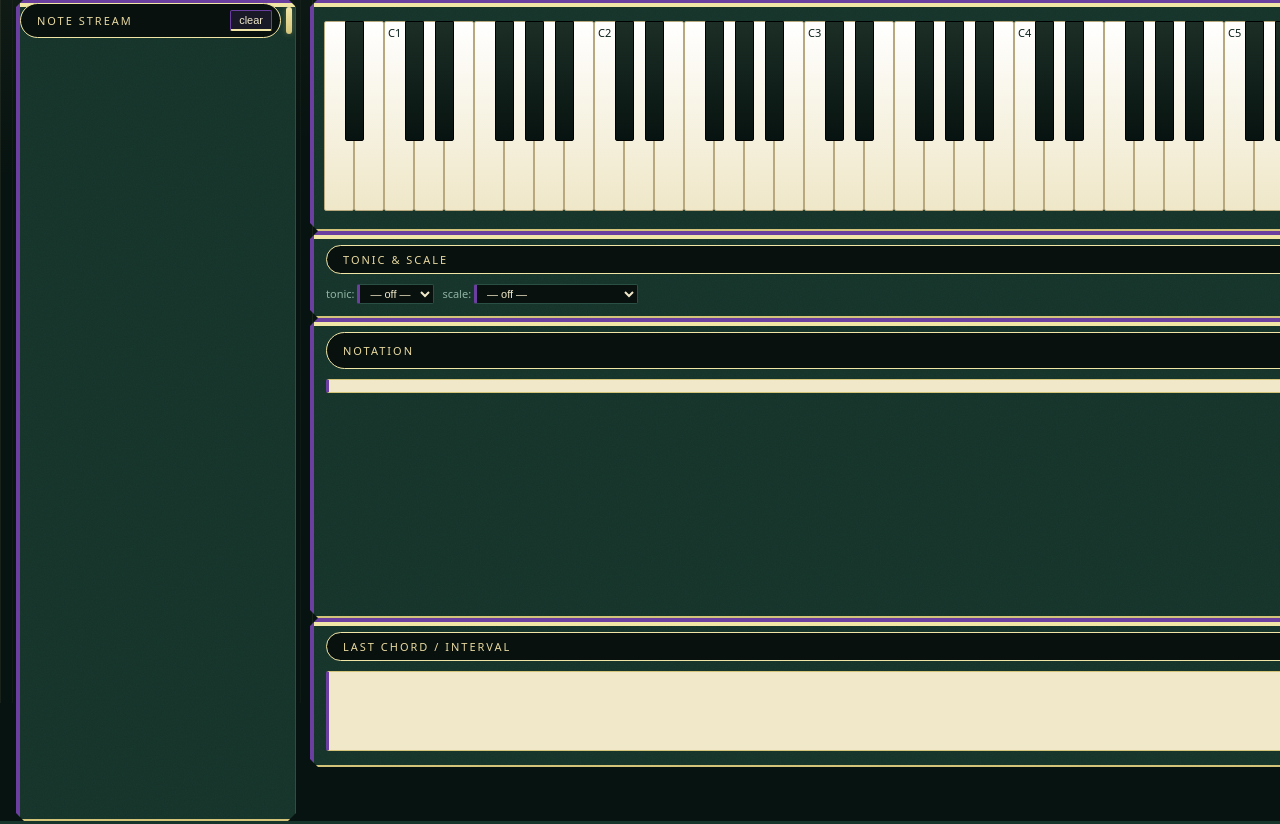
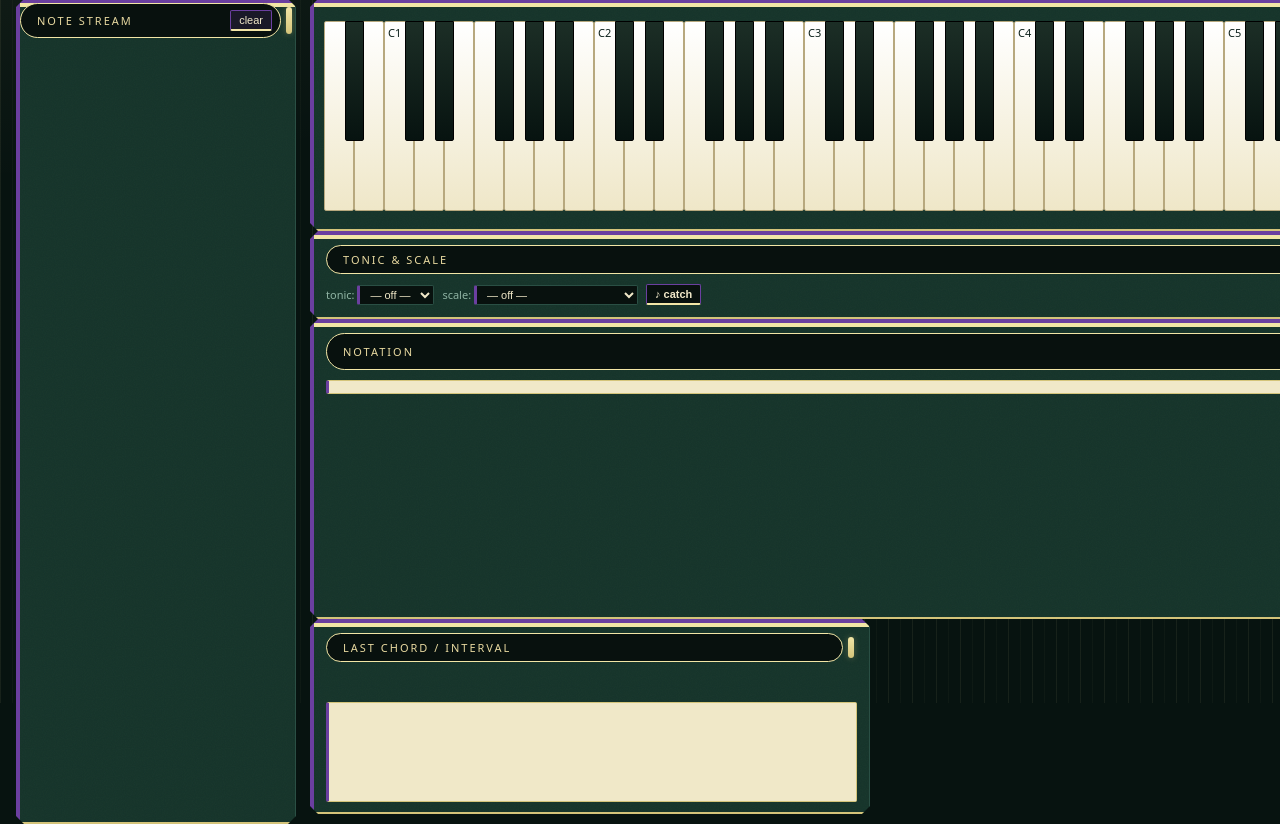
Before and after one commit to puijila-darwini/midi-monitor, a Flask app: page / in a window 1280 px wide; the page is wider, and only the part inside the window is pictured. Shown: the part 97-921 px from the top of that part. Run offline with Flask 3, Linux system fonts and the light colour scheme; data that the repository does not hold is empty; some libraries are stand-ins or nearby versions.

Commit message:
agent: Ver 39-40 colour precedence, mini-stave rework, tonic catch button, ZeroDivision bugfix, strict-mode catchLast fix

```diff
--- a/monitor/state.py
+++ b/monitor/state.py
@@ -126,6 +126,9 @@
         """A musically-plausible duration for flushing the trailing pending note:
         the median of recent quantized durations (the player's local beat), or the
         snapped held duration if nothing is known yet."""
+        if self.tempo_bpm <= 0:
+            # No grid to snap to yet (tempo not estimated / no user tempo set).
+            return None
         if self.quantized_notes:
             recent = [n["duration"] for n in self.quantized_notes[-8:]
                       if not n.get("rest")]
--- a/monitor/static/app.js
+++ b/monitor/static/app.js
@@ -35,6 +35,74 @@
   // Default True = continuous behavior (notes flow onto the stave as before);
   // the user uses STOP to end/freeze a take.
   var recording = true;
+  // Catch-tonic (the &#9834; catch button). When armed, the next note(s) from
+  // the keyboard set the tonic. If those notes form a major or minor triad, an
+  // appropriate scale (major / natural minor) is set too. Notes are buffered
+  // briefly so a blocked chord resolves as a chord, not as its first note.
+  var tonicListenActive = false;
+  var catchBuffer = [];
+  var catchLastAt = 0;
+  var catchTimer = null;
+
+  // Given the unique pitch classes heard, return {root, quality} if they form
+  // a major or minor triad (any octave/voicing), else null.
+  function triadFromPcs(pcs) {
+    var set = {};
+    pcs.forEach(function (p) { set[p] = true; });
+    var checks = [
+      { m3: 4, p5: 7, q: "major" },
+      { m3: 3, p5: 7, q: "minor" }
+    ];
+    for (var i = 0; i < pcs.length; i++) {
+      var r = pcs[i];
+      for (var j = 0; j < checks.length; j++) {
+        if (set[(r + checks[j].m3) % 12] && set[(r + checks[j].p5) % 12]) {
+          return { root: r, quality: checks[j].q };
+        }
+      }
+    }
+    return null;
+  }
+
+  function resetCatch() {
+    tonicListenActive = false;
+    catchBuffer = [];
+    if (catchTimer) { clearTimeout(catchTimer); catchTimer = null; }
+    var lst = document.getElementById("listen-tonic");
+    if (lst) { lst.classList.remove("listening"); lst.textContent = "\u266a catch"; }
+  }
+
+  // Apply an armed-catch resolution: set the tonic select (and the scale select
+  // when a scale is known), re-render the guide, announce on the feed and reset
+  // the button. Used by both the single-note fallback and the triad path.
+  function resolveCatch(rootPc, scaleId) {
+    tonicListenActive = false;
+    var tonSel = document.getElementById("key-tonic");
+    var scSel = document.getElementById("key-scale");
+    if (tonSel && scSel) {
+      tonSel.value = String(rootPc);
+      if (scaleId) scSel.value = scaleId;
+      applyScaleGuide(tonSel.value, scSel.value);
+    }
+    var lst = document.getElementById("listen-tonic");
+    if (lst) { lst.classList.remove("listening"); lst.textContent = "\u266a catch"; }
+    var nm = (PC_MAJOR[rootPc] || "?");
+    addFeed('<span class="time">' + fmtTime(catchLastAt) +
+      '</span>  TONIC set to ' + nm + (scaleId ? " &middot; " + scaleId + " scale" : ""), "tonic");
+  }
+
+  // Fallback path: no chord flash arrived, so resolve from whatever notes were
+  // buffered (last note wins if they don't form a triad).
+  function resolveCatchBuffer() {
+    if (catchTimer) { clearTimeout(catchTimer); catchTimer = null; }
+    if (!tonicListenActive) return;
+    var triad = catchBuffer.length ? triadFromPcs(catchBuffer) : null;
+    var root = triad ? triad.root : (catchBuffer.length ? catchBuffer[catchBuffer.length - 1] : null);
+    if (root === null) { resetCatch(); return; }
+    var scaleId = triad ? (triad.quality === "major" ? "major" : "aeolian") : null;
+    resolveCatch(root, scaleId);
+    catchBuffer = [];
+  }
 
   function setTimesig(numer, denom) {
     timesig.numer = numer;
@@ -237,6 +305,14 @@
         addFeed('<span class="time">' + fmtTime(ev.time) +
           '</span>  <span class="nmark">' + ev.name + "</span>  on (v" +
           ev.velocity + ")", "on");
+        if (tonicListenActive) {
+          // Buffer the pitch class heard; keep (re)starting a short window so
+          // a chord blocked over a few key-strikes collects into one buffer.
+          if (catchBuffer.indexOf(ev.note % 12) < 0) catchBuffer.push(ev.note % 12);
+          catchLastAt = ev.time;
+          if (catchTimer) clearTimeout(catchTimer);
+          catchTimer = setTimeout(resolveCatchBuffer, 900);
+        }
         // NOTE: do NOT push to stave here. The quantized_note event for the
         // same note adds it to the stave (with its proper duration). Pushing
         // here too renders each note twice (duplicate notes on the stave).
@@ -261,8 +337,32 @@
           addFeed('<span class="time">' + fmtTime(ev.time) +
             '</span>  INTERVAL  ' + ev.label, "interval");
         }
-        if (recording && window.StavePanel && ev.notes) {
-          StavePanel.push(ev.kind, ev.notes, ev.time, ev.label);
+        // If the catch button is armed and the analyser names a chord or
+        // arpeggio, use it right away: a major/minor triad sets the tonic AND
+        // an appropriate scale (major / natural minor). Solving here beats the
+        // buffer fallback and gives a correct root for chords/inversions.
+        if (tonicListenActive && (ev.kind === "chord" || ev.kind === "arpeggio") &&
+            ev.notes && ev.notes.length >= 3) {
+          var pcsArr = [];
+          ev.notes.forEach(function (n) {
+            var p = n % 12;
+            if (pcsArr.indexOf(p) < 0) pcsArr.push(p);
+          });
+          var tri = triadFromPcs(pcsArr);
+          if (tri) {
+            if (catchTimer) { clearTimeout(catchTimer); catchTimer = null; }
+            catchBuffer = [];
+            catchLastAt = ev.time;
+            var scId = tri.quality === "major" ? "major" : "aeolian";
+            resolveCatch(tri.root, scId);
+          }
+        }
+        // Decoupled from record/stop: the mini "last chord / interval" stave
+        // always shows the latest flash, mid-take or not. The main stave push
+        // stays recording-gated.
+        if (window.StavePanel && ev.notes && ev.notes.length) {
+          StavePanel.pushMini(ev.kind, ev.notes, ev.time, ev.label);
+          if (recording) StavePanel.push(ev.kind, ev.notes, ev.time, ev.label);
         }
         break;
       case "program_change":
@@ -427,17 +527,38 @@
   })();
 
   // Tonic + scale selector: shade in-scale keys + interval labels on the piano,
-  // and drive the stave key signature when the scale maps to one.
+  // and drive the stave key signature when the scale maps to one. The "catch"
+  // button arms a one-shot listener: the next note (or chord) heard from the
+  // keyboard becomes the tonic — a major/minor triad also sets a fitting scale.
   (function () {
     var tonicSel = document.getElementById("key-tonic");
     var scaleSel = document.getElementById("key-scale");
-    if (!tonicSel || !scaleSel) return;
-    // selectors always hold a valid value (-1 initially = guide off)
-    function current() {
-      applyScaleGuide(tonicSel.value, scaleSel.value);
+    if (tonicSel && scaleSel) {
+      // selectors always hold a valid value (-1 initially = guide off)
+      function current() {
+        applyScaleGuide(tonicSel.value, scaleSel.value);
+      }
+      tonicSel.addEventListener("change", current);
+      scaleSel.addEventListener("change", current);
+
+      var lst = document.getElementById("listen-tonic");
+      var armTimer = null;
+      function unarm() {
+        tonicListenActive = false;
+        lst.classList.remove("listening");
+        lst.textContent = "\u266a catch";
+        clearTimeout(armTimer);
+        armTimer = null;
+      }
+      lst.addEventListener("click", function () {
+        if (tonicListenActive) { unarm(); return; }
+        tonicListenActive = true;
+        catchBuffer = [];
+        lst.classList.add("listening");
+        lst.textContent = "\u266a listen\u2026";
+        armTimer = setTimeout(unarm, 15000);
+      });
     }
-    tonicSel.addEventListener("change", current);
-    scaleSel.addEventListener("change", current);
   })();
 
   // Intervals toggle
--- a/monitor/static/style.css
+++ b/monitor/static/style.css
@@ -449,6 +468,40 @@
   color: var(--text);
   padding: 2px 6px;
   font-size: 11px;
+}
+.listen-btn {
+  display: inline-flex;
+  align-items: center;
+  gap: 4px;
+  font-size: 11px;
+  font-weight: 600;
+  padding: 3px 8px;
+  background: #08110E;
+  border: 1px solid var(--royal);
+  border-bottom: 2px solid var(--straw);
+  border-radius: 2px;
+  color: var(--text);
+  cursor: pointer;
+  user-select: none;
+}
+.listen-btn:hover {
+  background: var(--royal);
+  color: #fff;
+}
+.listen-btn:active { transform: translateY(1px); }
+.listen-btn.listening {
+  border-color: var(--straw);
+  border-left: 3px solid var(--straw-gold);
+  color: var(--straw);
+  animation: pulse-listen 1s ease-in-out infinite;
+}
+@keyframes pulse-listen {
+  0%, 100% { box-shadow: 0 0 0 rgba(212, 196, 122, 0); }
+  50% { box-shadow: 0 0 8px rgba(212, 196, 122, 0.6); }
+}
+li.tonic {
+  color: var(--straw);
+  font-weight: 600;
 }
 
 /* ---- notation stave (the sheet in the garden) ---- */
@@ -529,21 +582,31 @@
 }
 
 /* ---- mini stave ---- */
+/* Small identification box(es) in a flex row, so more boxes can be added to
+   the right alongside the "last chord / interval" one. */
+.mini-row {
+  display: flex;
+  align-items: flex-start;
+  gap: 10px;
+  margin-bottom: 10px;
+  flex-wrap: wrap;
+}
 .mini-stave-wrap {
+  flex: 0 0 auto;
+  width: 560px;
   padding: 10px 12px;
-  margin-bottom: 10px;
 }
-.mini-stave-label {
-  font-size: 12px;
-  font-weight: 600;
-  color: var(--straw-soft);
-  margin-top: 4px;
+.mini-stave-wrap #flash {
+  min-height: 30px;
+  font-size: 16px;
+  padding: 2px 0;
 }
 #mini-stave {
-  min-height: 80px;
+  min-height: 100px;
   background: var(--paper);
   border: 1px solid var(--straw-gold);
   border-left: 3px solid var(--royal);
   border-radius: 2px;
   padding: 4px;
+  overflow: hidden;
 }
--- a/monitor/templates/index.html
+++ b/monitor/templates/index.html
@@ -123,6 +123,8 @@
               </optgroup>
             </select>
           </label>
+          <button id="listen-tonic" class="listen-btn" type="button"
+                  title="Wait for the next note you play and set the tonic to it">&#9834; catch</button>
         </div>
       </section>
 
@@ -148,15 +150,15 @@
         <div id="stave" class="stave"></div>
       </section>
 
+      <div class="mini-row">
         <section id="mini-stave-wrap" class="mini-stave-wrap card">
           <div class="mini-stave-head">
             <span class="mini-stave-title">last chord / interval</span>
           </div>
+          <div id="flash" class="flash"></div>
           <div id="mini-stave" class="mini-stave"></div>
-        <div id="mini-stave-label" class="mini-stave-label"></div>
         </section>
-
-      <section id="flash" class="flash"></section>
+      </div>
     </main>
   </div>
 
```
Also changed, not shown: other parts of monitor/static/style.css (+28 -9 lines), monitor/capture.py (+21 -0 lines), monitor/static/stave.js (+24 -16 lines). Lines whose indentation alone changed are shown as unchanged.
